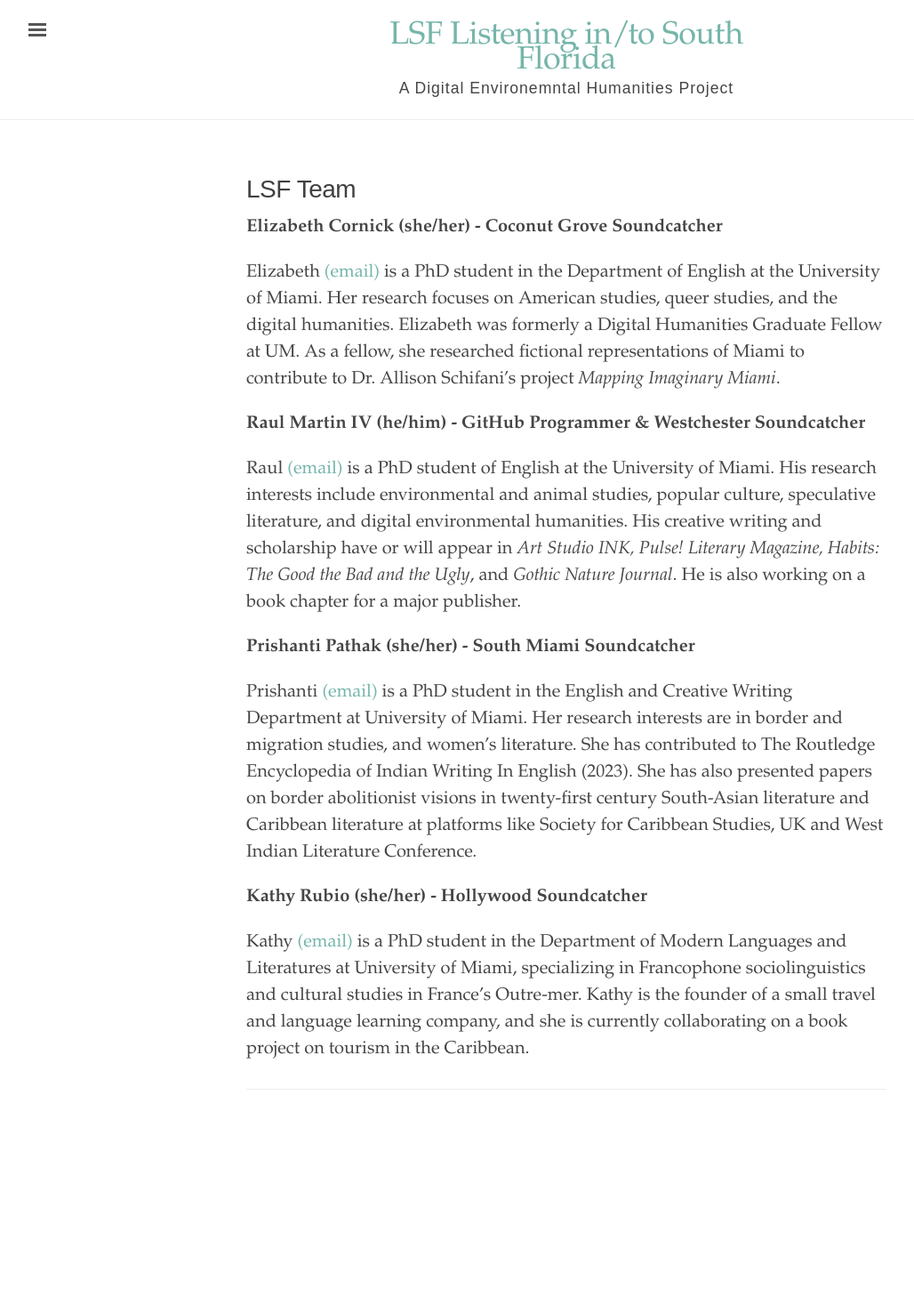
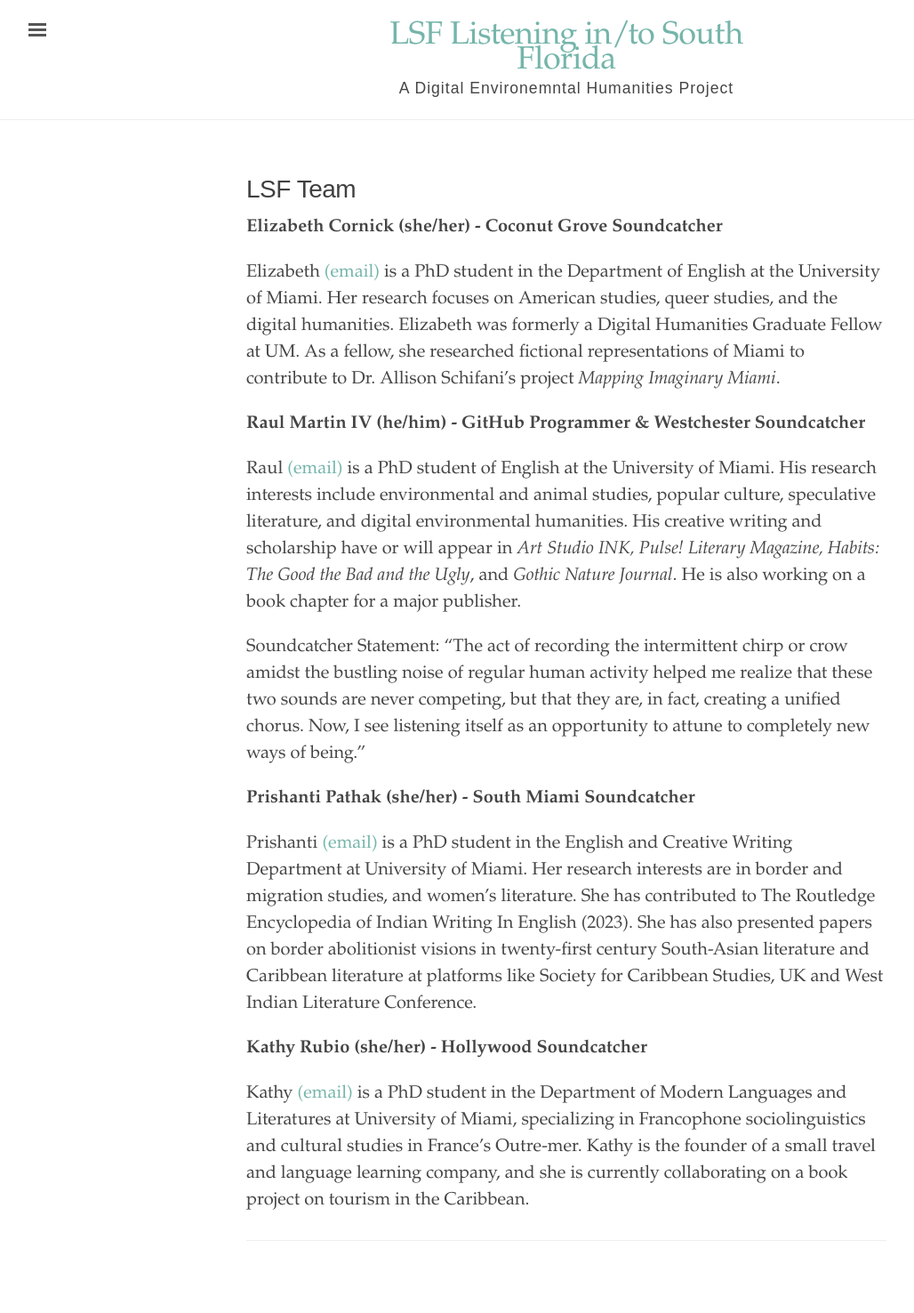
Before and after one commit to rm4-25/lsf_3, a Jekyll site: the page built from LSF Team.md, in a window 1280 px wide. Shown: the whole page at 89% size, without its empty margins (3-1031 px from the left). Built offline with Jekyll 4.4.1, drawn with Linux system fonts in a browser that asks for light colours; before the commit the page ends 1306 px from its top, so only the background shows below that.

Commit message:
Update LSF Team.md
Added Raul's soundcatcher statement.

```diff
--- a/LSF Team.md
+++ b/LSF Team.md
@@ -12,6 +12,8 @@
 
 Raul [(email)](mailto:rxm1934@miami.edu) is a PhD student of English at the University of Miami. His research interests include environmental and animal studies, popular culture, speculative literature, and digital environmental humanities. His creative writing and scholarship have or will appear in _Art Studio INK, Pulse! Literary Magazine, Habits: The Good the Bad and the Ugly_, and _Gothic Nature Journal_. He is also working on a book chapter for a major publisher.
 
+Soundcatcher Statement: "The act of recording the intermittent chirp or crow amidst the bustling noise of regular human activity helped me realize that these two sounds are never competing, but that they are, in fact, creating a unified chorus. Now, I see listening itself as an opportunity to attune to completely new ways of being."
+
 **Prishanti Pathak (she/her) - South Miami Soundcatcher**
 
 Prishanti [(email)](mailto:pxp691@miami.edu) is a PhD student in the English and Creative Writing Department at University of Miami. Her research interests are in border and migration studies, and women's literature. She has contributed to The Routledge Encyclopedia of Indian Writing In English (2023). She has also presented papers on border abolitionist visions in twenty-first century South-Asian literature and Caribbean literature at platforms like Society for Caribbean Studies, UK and West Indian Literature Conference.
```
